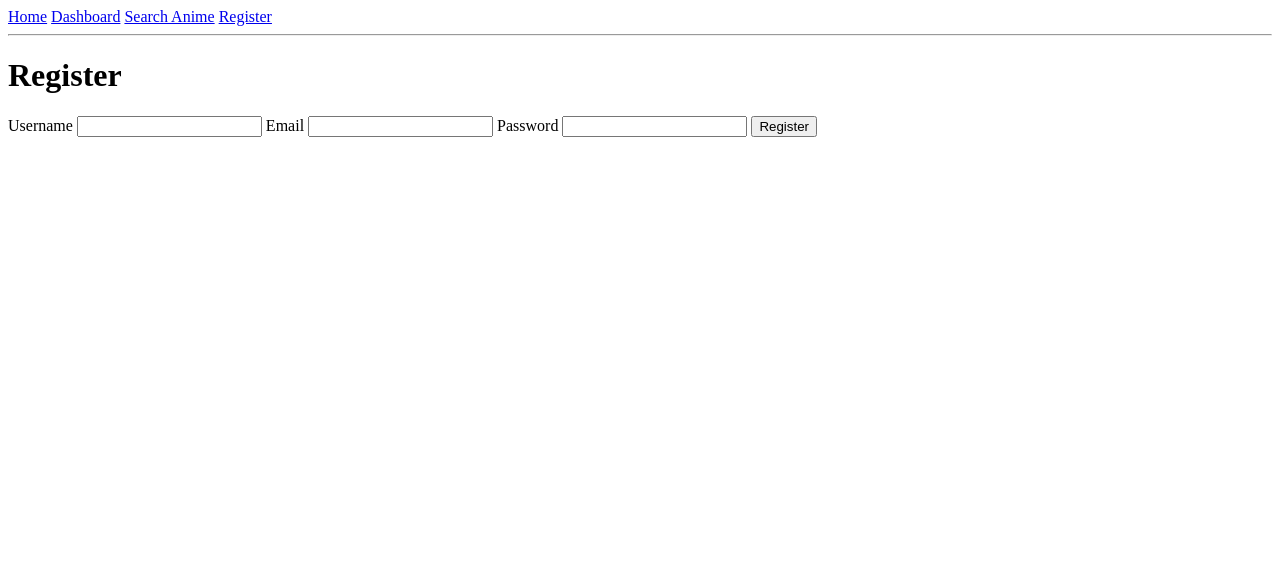
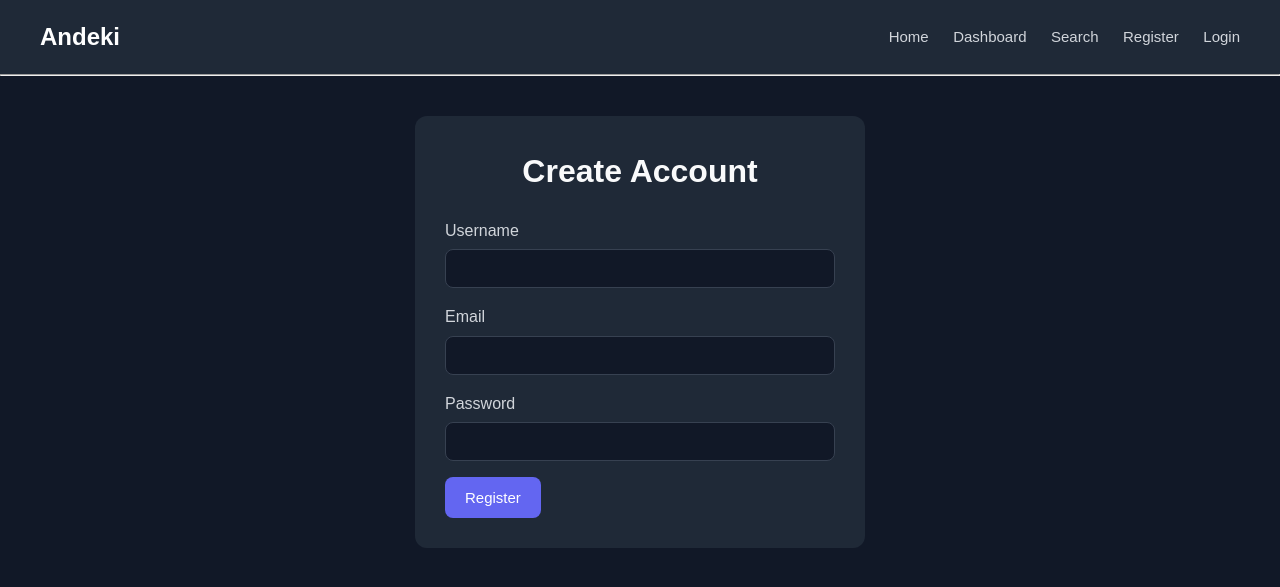
Before and after one commit to shrubfn/andeki, a Flask app: page /register in a window 1280 px wide. Shown: the top 587 px of the page. Run offline with Flask 3, Linux system fonts and the light colour scheme.

Commit message:
added simple css

```diff
--- a/static/css/styles.css
+++ b/static/css/styles.css
@@ -0,0 +1,137 @@
+/* General page setup */
+* {
+    margin: 0;
+    padding: 0;
+    box-sizing: border-box;
+}
+
+body {
+    font-family: Arial, sans-serif;
+    background-color: #111827;
+    color: #f9fafb;
+    line-height: 1.6;
+}
+
+/* Navigation bar */
+.navbar {
+    background-color: #1f2937;
+    padding: 18px 40px;
+    display: flex;
+    justify-content: space-between;
+    align-items: center;
+}
+
+.nav-logo a {
+    color: #ffffff;
+    font-size: 24px;
+    font-weight: bold;
+    text-decoration: none;
+}
+
+.nav-links a {
+    color: #d1d5db;
+    text-decoration: none;
+    margin-left: 20px;
+    font-size: 15px;
+}
+
+.nav-links a:hover {
+    color: #ffffff;
+}
+
+/* Main content area */
+.container {
+    width: 90%;
+    max-width: 1000px;
+    margin: 40px auto;
+}
+
+/* Flash messages */
+.flash-box {
+    background-color: #065f46;
+    color: #ffffff;
+    padding: 12px 16px;
+    border-radius: 8px;
+    margin-bottom: 20px;
+}
+
+/* Homepage */
+.welcome {
+    background-color: #1f2937;
+    padding: 50px;
+    border-radius: 12px;
+    text-align: center;
+}
+
+.welcome h1 {
+    font-size: 42px;
+    margin-bottom: 15px;
+}
+
+.welcome p {
+    color: #d1d5db;
+    font-size: 18px;
+    margin-bottom: 25px;
+}
+
+.button {
+    display: inline-block;
+    background-color: #6366f1;
+    color: white;
+    padding: 12px 20px;
+    border-radius: 8px;
+    text-decoration: none;
+    border: none;
+    cursor: pointer;
+    font-size: 15px;
+}
+
+.button:hover {
+    background-color: #4f46e5;
+}
+
+/* Forms */
+.form-card {
+    background-color: #1f2937;
+    padding: 30px;
+    border-radius: 12px;
+    max-width: 450px;
+    margin: 0 auto;
+}
+
+.form-card h1 {
+    margin-bottom: 20px;
+    text-align: center;
+}
+
+.form-group {
+    margin-bottom: 16px;
+}
+
+.form-group label {
+    display: block;
+    margin-bottom: 6px;
+    color: #d1d5db;
+}
+
+.form-group input {
+    width: 100%;
+    padding: 11px;
+    border: 1px solid #374151;
+    border-radius: 8px;
+    background-color: #111827;
+    color: #ffffff;
+}
+
+.form-group input:focus {
+    outline: none;
+    border-color: #6366f1;
+}
+
+/* Basic page cards */
+.card {
+    background-color: #1f2937;
+    padding: 25px;
+    border-radius: 12px;
+    margin-bottom: 20px;
+}
--- a/templates/base.html
+++ b/templates/base.html
@@ -1,33 +1,45 @@
 <!DOCTYPE html>
 <html lang="en">
 <head>
+    <link rel="stylesheet" href="{{ url_for('static', filename='css/styles.css') }}">
     <meta charset="UTF-8">
     <title>Andeki</title>
 </head>
 <body>
 
-    <nav>
+    <nav class="navbar">
+        <div class="nav-logo">
+            <a href="/">Andeki</a>
+        </div>
+
+        <div class="nav-links">
             <a href="/">Home</a>
             <a href="/dashboard">Dashboard</a>
-        <a href="/search">Search Anime</a>
+            <a href="/search">Search</a>
             <a href="/register">Register</a>
+            <a href="/login">Login</a>
+        </div>
     </nav>
 
     <hr>
 
+    <main class="container">
+
         {% with messages = get_flashed_messages() %}
             {% if messages %}
+                <div class="flash-box">
                     {% for message in messages %}
                         <p>{{ message }}</p>
                     {% endfor %}
+                </div>
             {% endif %}
         {% endwith %}
 
-
-    <main>
         {% block content %}
         {% endblock %}
+
     </main>
+
 
 </body>
 </html>
--- a/templates/login.html
+++ b/templates/login.html
@@ -0,0 +1,6 @@
+{% extends "base.html" %}
+
+{% block content %}
+    <h1>Login</h1>
+    <p>Login page here.</p>
+{% endblock %}
--- a/templates/register.html
+++ b/templates/register.html
@@ -1,17 +1,25 @@
 {% extends "base.html" %}
 {% block content %}
-<h1>Register</h1>
+<div class="form-card">
+    <h1>Create Account</h1>
 
     <form method="POST">
+        <div class="form-group">
             <label>Username</label>
             <input type="text" name="username" required>
+        </div>
 
+        <div class="form-group">
             <label>Email</label>
             <input type="email" name="email" required>
+        </div>
 
+        <div class="form-group">
             <label>Password</label>
             <input type="password" name="password" required>
+        </div>
 
-    <button type="submit">Register</button>
+        <button type="submit" class="button">Register</button>
     </form>
+</div>
 {% endblock %}
```
Also changed, not shown: templates/index.html (+5 -2 lines). Lines whose indentation alone changed are shown as unchanged.
